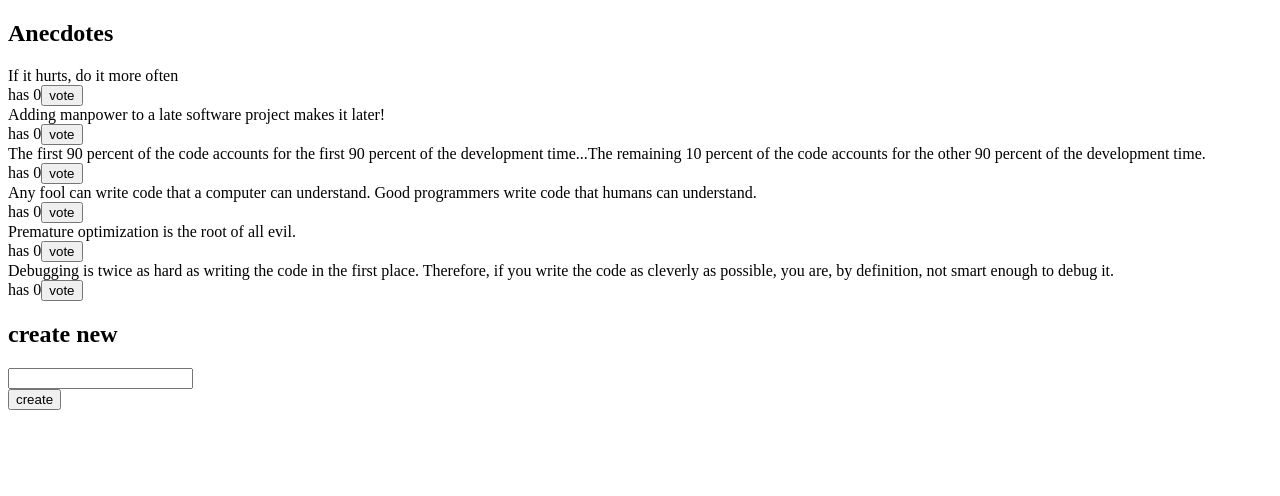
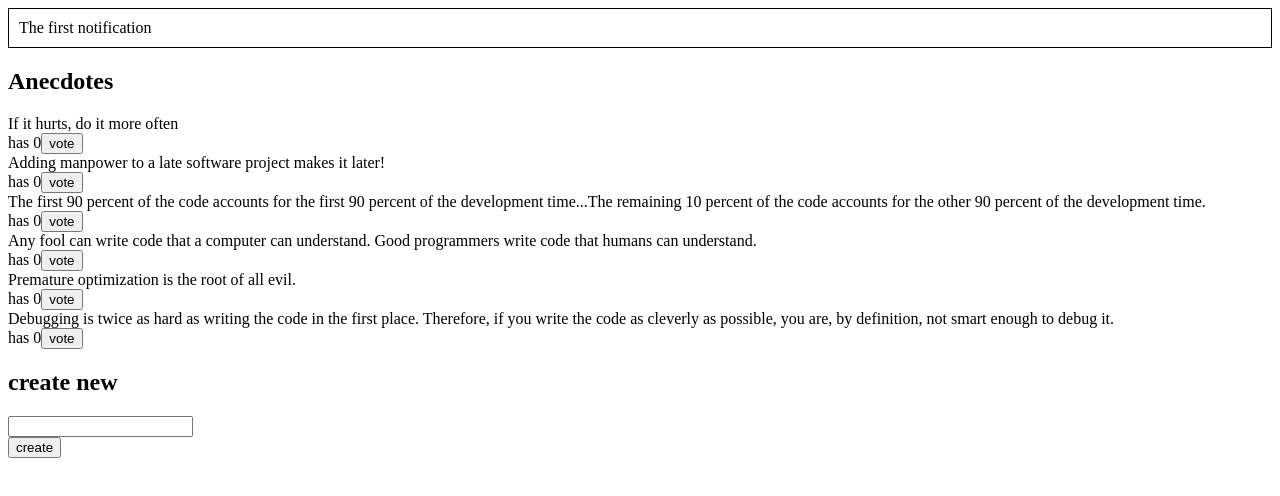
Before and after one commit to Chappydev/fullstackopen-part6, a React (Create React App) app in the folder redux-anecdotes/: page / in a window 1280 px wide. Shown: the top 496 px of the page. Built offline with nearby package versions, Linux system fonts and the light colour scheme.

Commit message:
Complete 6.10

```diff
--- a/redux-anecdotes/src/App.js
+++ b/redux-anecdotes/src/App.js
@@ -1,9 +1,11 @@
 import AnecdoteForm from './components/AnecdoteForm';
 import AnecdoteList from './components/AnecdoteList';
+import Notification from './components/Notification';
 
 const App = () => {
   return (
     <div>
+      <Notification />
       <h2>Anecdotes</h2>
       <AnecdoteList />
       <AnecdoteForm />
--- a/redux-anecdotes/src/components/AnecdoteList.js
+++ b/redux-anecdotes/src/components/AnecdoteList.js
@@ -3,7 +3,7 @@
 
 
 const AnecdoteList = (props) => {
-  const anecdotes = useSelector(state => state);
+  const anecdotes = useSelector(state => state.anecdotes);
   const dispatch = useDispatch();
 
   const vote = (id) => {
--- a/redux-anecdotes/src/components/Notification.js
+++ b/redux-anecdotes/src/components/Notification.js
@@ -1,4 +1,8 @@
+import { useSelector } from "react-redux"
+
 const Notification = () => {
+  const notification = useSelector(state => state.notification);
+
   const style = {
     border: 'solid',
     padding: 10,
@@ -6,9 +10,9 @@
   }
   return (
     <div style={style}>
-      render here notification...
+      {notification}
     </div>
   )
 }
 
-export default Notification
+export default Notification;
--- a/redux-anecdotes/src/reducers/anecdoteReducer.js
+++ b/redux-anecdotes/src/reducers/anecdoteReducer.js
@@ -19,7 +19,7 @@
 
 const initialState = anecdotesAtStart.map(asObject)
 
-const reducer = (state = initialState, action) => {
+const anecdoteReducer = (state = initialState, action) => {
   console.log('state now: ', state)
   console.log('action', action)
 
@@ -51,4 +51,4 @@
   };
 };
 
-export default reducer
+export default anecdoteReducer
--- /dev/null
+++ b/redux-anecdotes/src/reducers/notificationReducer.js
@@ -0,0 +1,17 @@
+import { createSlice } from "@reduxjs/toolkit";
+
+const initialState = 'The first notification';
+
+const notificationSlice = createSlice({
+  name: 'notification',
+  initialState,
+  reducers: {
+    changeNotification(state, action) {
+      const message = action.payload;
+      return message;
+    }
+  }
+});
+
+export const { changeNotification } = notificationSlice.actions;
+export default notificationSlice.reducer;
--- a/redux-anecdotes/src/store.js
+++ b/redux-anecdotes/src/store.js
@@ -1,7 +1,13 @@
 import { configureStore } from '@reduxjs/toolkit';
-import reducer from './reducers/anecdoteReducer';
+import anecdoteReducer from './reducers/anecdoteReducer';
+import notificationReducer from './reducers/notificationReducer';
 
-const store = configureStore({ reducer });
+const store = configureStore({
+  reducer: {
+    anecdotes: anecdoteReducer,
+    notification: notificationReducer
+  }
+});
 
 
 export default store;
```
